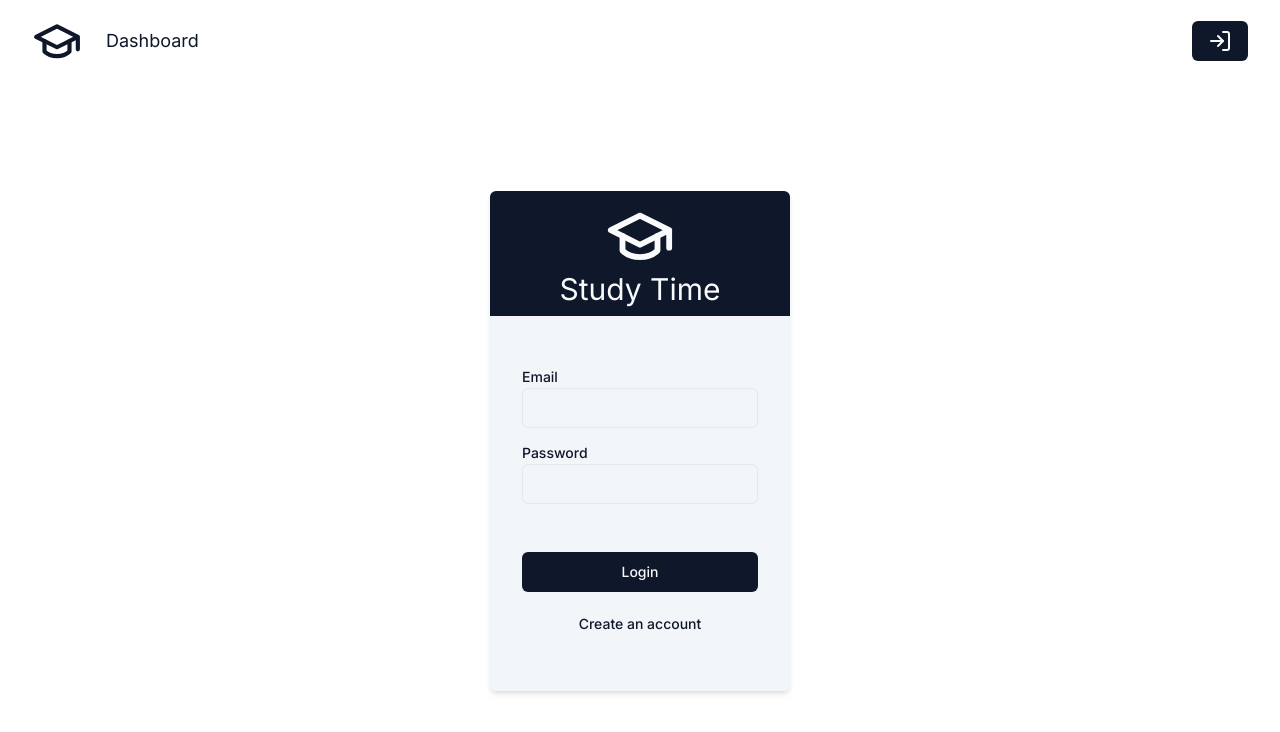
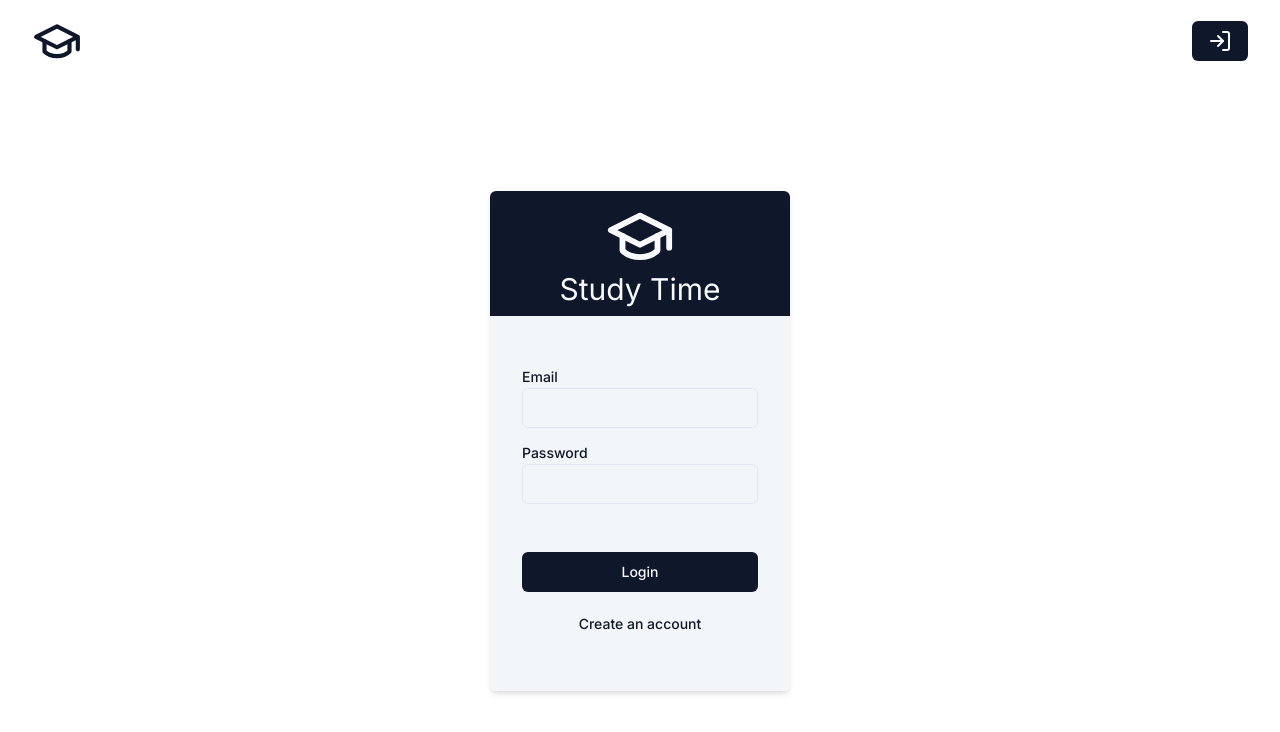
Before and after one commit to filipeapvieira-cmd/studytime, a Next.js app: page /login in a window 1280 px wide. Shown: the top 732 px of the page. Built offline with nearby package versions, Linux system fonts and the light colour scheme; no server answers.

Commit message:
only display nav if authenticated

```diff
--- a/components/Header.tsx
+++ b/components/Header.tsx
@@ -20,9 +20,10 @@ const Header: FC<HeaderProps> = ({}) => {
         <Link href="/">
           <Icons.logo size={50} />
         </Link>
+        {status == "authenticated" &&
         <nav>
           <Navlink href="/dashboard">Dashboard</Navlink>
-        </nav>
+        </nav>}
       </div>
       <nav>
         <Btnlink>
```
